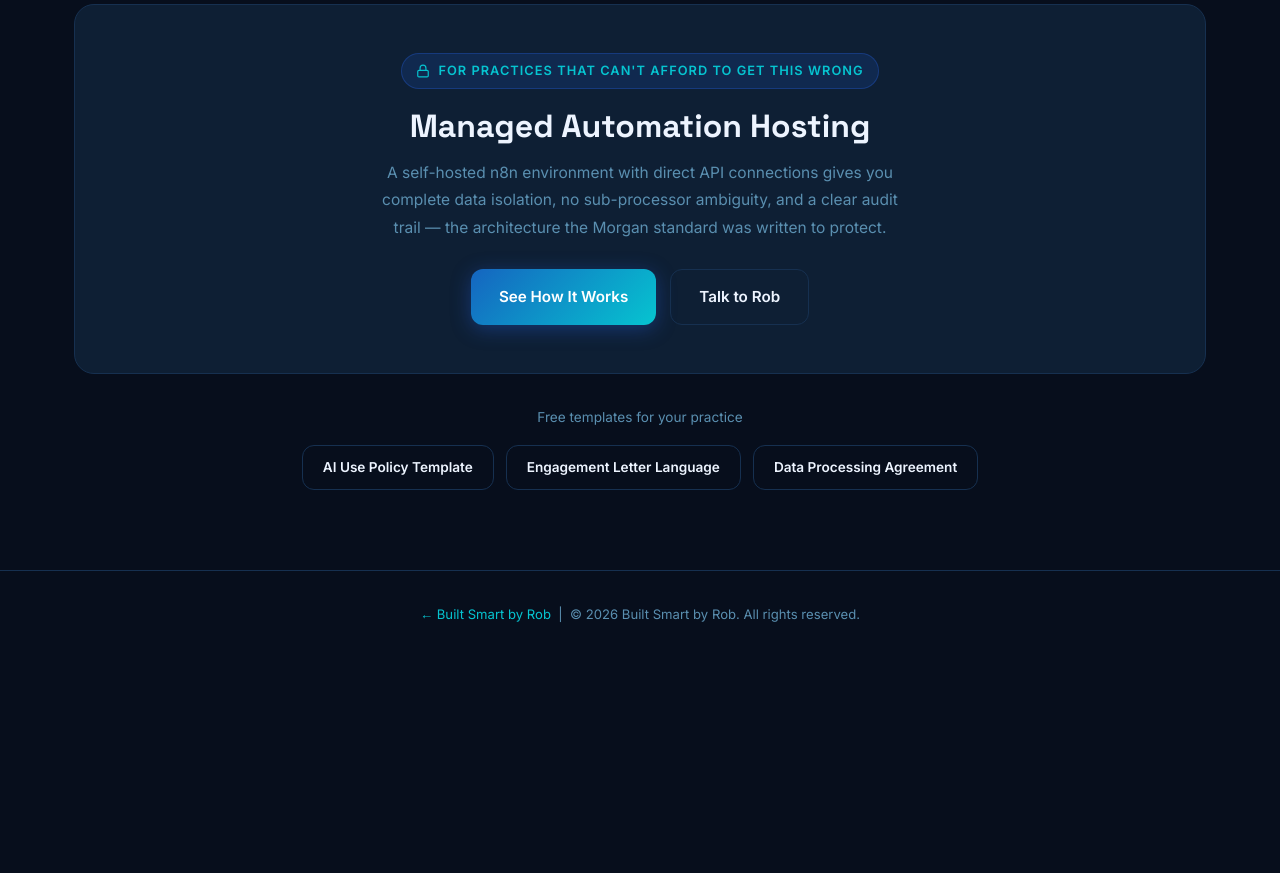
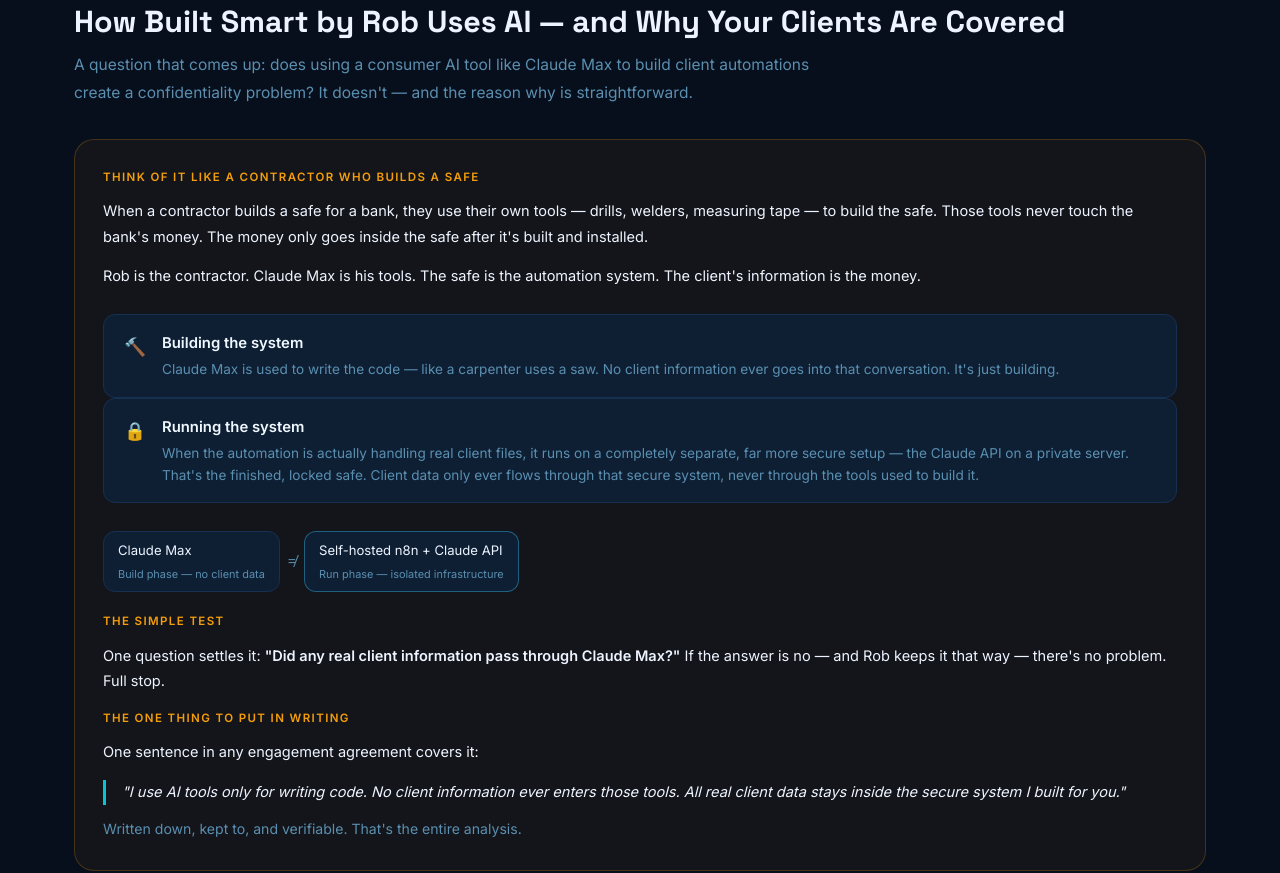
Before and after one commit to rtraversi/builtsmartbyrob, a plain HTML site: page ai-confidentiality.html in a window 1280 px wide. Shown: the part 4827-5700 px from the top of the page. Before the commit the page ends 5484 px from the top, so only its background shows below. Drawn offline with Linux system fonts and the light colour scheme.

Commit message:
Add Section 6: contractor/safe metaphor explaining Claude Max vs API separation

```diff
--- a/ai-confidentiality.html
+++ b/ai-confidentiality.html
@@ -754,6 +754,82 @@
 
 
   <!-- ============================================================
+       SECTION 6 — HOW BUILT SMART BY ROB USES AI
+  ============================================================ -->
+  <section class="ailaw-section">
+    <div class="container">
+      <h2>How Built Smart by Rob Uses AI — and Why Your Clients Are Covered</h2>
+      <p class="section-intro">
+        A question that comes up: does using a consumer AI tool like Claude Max to build client
+        automations create a confidentiality problem? It doesn't — and the reason why is straightforward.
+      </p>
+
+      <div class="subprocessor-box">
+        <div class="sp-label">Think of It Like a Contractor Who Builds a Safe</div>
+
+        <p>
+          When a contractor builds a safe for a bank, they use their own tools — drills, welders,
+          measuring tape — to build the safe. Those tools never touch the bank's money.
+          The money only goes inside the safe after it's built and installed.
+        </p>
+        <p>
+          Rob is the contractor. Claude Max is his tools. The safe is the automation system.
+          The client's information is the money.
+        </p>
+
+        <div class="def-item" style="margin-top:24px;">
+          <div class="def-icon">🔨</div>
+          <div class="def-content">
+            <div class="def-title">Building the system</div>
+            <div class="def-detail">
+              Claude Max is used to write the code — like a carpenter uses a saw.
+              No client information ever goes into that conversation. It's just building.
+            </div>
+          </div>
+        </div>
+
+        <div class="def-item">
+          <div class="def-icon">🔒</div>
+          <div class="def-content">
+            <div class="def-title">Running the system</div>
+            <div class="def-detail">
+              When the automation is actually handling real client files, it runs on a completely
+              separate, far more secure setup — the Claude API on a private server. That's the
+              finished, locked safe. Client data only ever flows through that secure system,
+              never through the tools used to build it.
+            </div>
+          </div>
+        </div>
+
+        <div class="sp-chain" style="margin: 28px 0 20px;">
+          <div class="sp-node">Claude Max<br><small style="color:var(--muted);">Build phase — no client data</small></div>
+          <div class="sp-arrow">≠</div>
+          <div class="sp-node" style="border-color:rgba(56,189,248,0.4);">Self-hosted n8n + Claude API<br><small style="color:var(--muted);">Run phase — isolated infrastructure</small></div>
+        </div>
+
+        <div class="sp-label" style="margin-top:8px;">The Simple Test</div>
+        <p>
+          One question settles it: <strong>"Did any real client information pass through Claude Max?"</strong>
+          If the answer is no — and Rob keeps it that way — there's no problem. Full stop.
+        </p>
+
+        <div class="sp-label" style="margin-top:8px;">The One Thing to Put in Writing</div>
+        <p>
+          One sentence in any engagement agreement covers it:
+        </p>
+        <p style="border-left:3px solid var(--accent);padding-left:16px;margin:12px 0;font-style:italic;color:var(--text);">
+          "I use AI tools only for writing code. No client information ever enters those tools.
+          All real client data stays inside the secure system I built for you."
+        </p>
+        <p style="font-size:.88rem;color:var(--muted);">
+          Written down, kept to, and verifiable. That's the entire analysis.
+        </p>
+      </div>
+    </div>
+  </section>
+
+
+  <!-- ============================================================
        CTA
   ============================================================ -->
   <section class="ailaw-cta-section">
```
